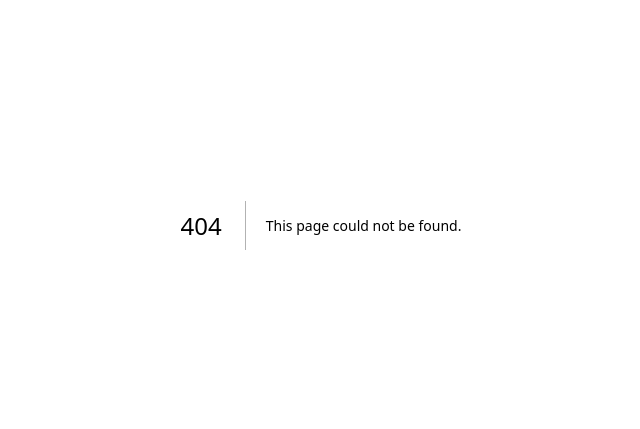
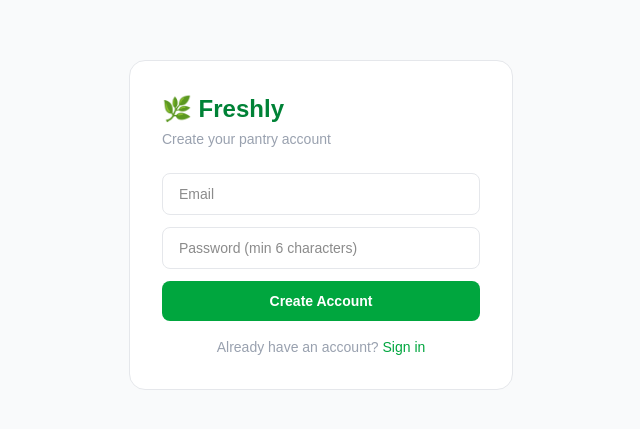
Before and after one commit to meghaasinghh/freshly, a Next.js app: page /register in a window 1280 px wide. Before the commit this address had no page. Shown: the part 175-604 px from the top of the page, without its empty margins (319-959 px from the left). Built offline with nearby package versions, Linux system fonts and the light colour scheme; no server answers.

Commit message:
feat: add register page with Supabase auth

```diff
--- /dev/null
+++ b/app/(auth)/register/page.tsx
@@ -0,0 +1,68 @@
+'use client'
+import { useState } from 'react'
+import { supabase } from '@/lib/supabase'
+import { useRouter } from 'next/navigation'
+import Link from 'next/link'
+
+export default function Register() {
+  const router = useRouter()
+  const [email, setEmail] = useState('')
+  const [password, setPassword] = useState('')
+  const [error, setError] = useState('')
+  const [loading, setLoading] = useState(false)
+
+  const handleRegister = async () => {
+    setLoading(true)
+    setError('')
+    const { error } = await supabase.auth.signUp({ email, password })
+    if (error) setError(error.message)
+    else router.push('/dashboard')
+    setLoading(false)
+  }
+
+  return (
+    <div className="min-h-screen bg-gray-50 flex items-center justify-center px-4">
+      <div className="bg-white rounded-2xl border border-gray-200 p-8 w-full max-w-sm">
+        <h1 className="text-2xl font-bold text-green-700 mb-1">🌿 Freshly</h1>
+        <p className="text-gray-400 text-sm mb-6">Create your pantry account</p>
+
+        {error && (
+          <div className="bg-red-50 text-red-600 text-sm px-4 py-2 rounded-lg mb-4">
+            {error}
+          </div>
+        )}
+
+        <div className="flex flex-col gap-3">
+          <input
+            type="email"
+            placeholder="Email"
+            value={email}
+            onChange={e => setEmail(e.target.value)}
+            className="border border-gray-200 rounded-lg px-4 py-2.5 text-sm outline-none focus:border-green-400"
+          />
+          <input
+            type="password"
+            placeholder="Password (min 6 characters)"
+            value={password}
+            onChange={e => setPassword(e.target.value)}
+            className="border border-gray-200 rounded-lg px-4 py-2.5 text-sm outline-none focus:border-green-400"
+          />
+          <button
+            onClick={handleRegister}
+            disabled={loading}
+            className="bg-green-600 hover:bg-green-700 disabled:opacity-50 text-white py-2.5 rounded-lg text-sm font-semibold transition"
+          >
+            {loading ? 'Creating account...' : 'Create Account'}
+          </button>
+        </div>
+
+        <p className="text-center text-sm text-gray-400 mt-4">
+          Already have an account?{' '}
+          <Link href="/login" className="text-green-600 font-medium hover:underline">
+            Sign in
+          </Link>
+        </p>
+      </div>
+    </div>
+  )
+}
```
